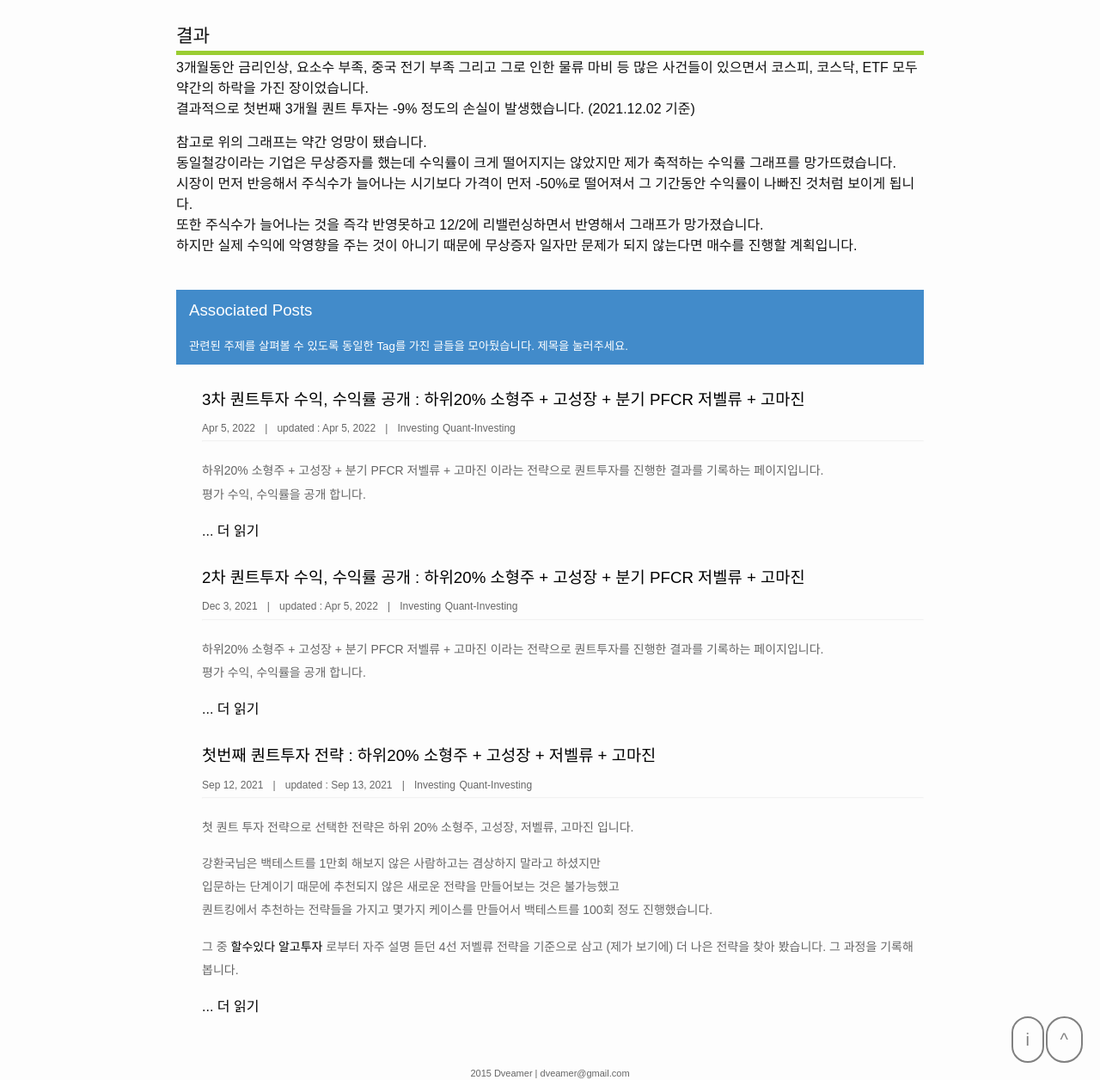
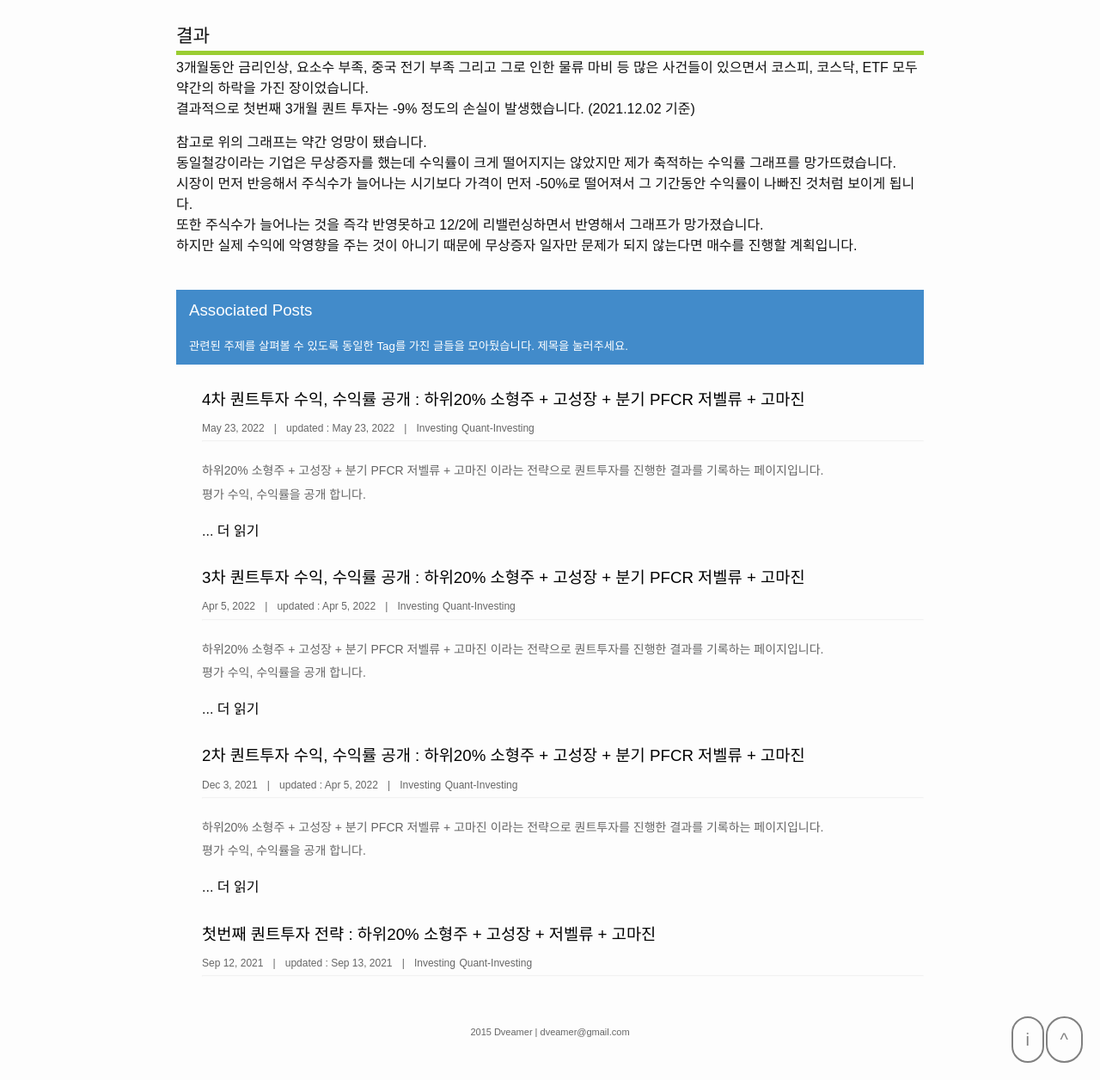
Before and after one commit to dveamer/dveamer.github.io, a Jekyll site: the page built from _posts/Investing/2021-09-12-MyFirstStrategyResult.md, in a window 1280 px wide and 1400 px high, scrolled down 2633 px, cut to the strip 144-1400 px from the top of the window. Shown: the whole strip at 86% size. Built offline with Jekyll 4.4.1, drawn with Linux system fonts in a browser that asks for light colours; some of the changed lines change nothing that is shown.

Commit message:
homepage

```diff
--- a/_posts/Investing/2022-04-05-MyThirdQuantInvestingResult.md
+++ b/_posts/Investing/2022-04-05-MyThirdQuantInvestingResult.md
@@ -77,14 +77,21 @@
 아래 수익률 현황은 매수, 매도 수수료 같은 비용 계산을 포함하지 않은 정보입니다. 또한 실제와 약간의 오차가 있을 수 있습니다.
 
 
-<iframe src="https://docs.google.com/spreadsheets/d/e/2PACX-1vRHclJcL_QjTWm0g7gGzg-zn501Naf9ooeW5baGNkW86TSpbHulGFBWhZr77I9qk_HN7apM5oJSyUOg/pubhtml?gid=1967941242&amp;single=true&amp;widget=true&amp;headers=false" style="width:100%;min-height:700px;max-height:2200px;"></iframe>
+<iframe src="https://docs.google.com/spreadsheets/d/e/2PACX-1vRHclJcL_QjTWm0g7gGzg-zn501Naf9ooeW5baGNkW86TSpbHulGFBWhZr77I9qk_HN7apM5oJSyUOg/pubhtml?gid=136611245&single=true" style="width:100%;min-height:700px;max-height:2200px;"></iframe>
 <!--ads-->
 
 ## 수익률 그래프
 
 2,000만원 투자금 추가로 인해 그래프가 망가져서 2021.04.01~04.03 의 정보는 그래프에서 누락시켰습니다.
 
-<iframe src="https://docs.google.com/spreadsheets/d/e/2PACX-1vRHclJcL_QjTWm0g7gGzg-zn501Naf9ooeW5baGNkW86TSpbHulGFBWhZr77I9qk_HN7apM5oJSyUOg/pubhtml?gid=1631942239&single=true" style="width:100%;min-height:500px;max-height:2200px;"></iframe>
+<iframe src="https://docs.google.com/spreadsheets/d/e/2PACX-1vRHclJcL_QjTWm0g7gGzg-zn501Naf9ooeW5baGNkW86TSpbHulGFBWhZr77I9qk_HN7apM5oJSyUOg/pubhtml?gid=536525309&single=true" style="width:100%;min-height:500px;max-height:8000px;"></iframe>
 
+## 결과
 
-<iframe src="https://docs.google.com/spreadsheets/d/e/2PACX-1vRHclJcL_QjTWm0g7gGzg-zn501Naf9ooeW5baGNkW86TSpbHulGFBWhZr77I9qk_HN7apM5oJSyUOg/pubhtml?gid=1057887183&single=true" style="width:100%;min-height:500px;max-height:5000px;"></iframe>
+4/1(금) 리밸런싱 후 이틀간 6%의 수익률을 거뒀지만
+4/5(화) 투자금 추가와 재 리밸런싱 후 바로 마이너스의 수익률을 가졌습니다.
+
+처음에는 재 리밸린성의 종목들이 잘못되었을까를 의심했었는데 첫 리밸런싱 때의 종목들을 추적해보니 그 종목들도 4/5(화)부터 수익률이 내려가기 시작했다는 것을 알수  있었습니다. 결국 코스닥, 코스피처럼 전반적인 하락장의 영향이었던 것 같습니다.
+
+다만, 인플레이션, 금리인상, 러시아-우크라이나 전쟁 그리고 식료품 부족예상 등 다양한 악재 속에서
+미국주식이나 국내IT 주식들이 10% 이상씩 간혹가다가 몇몇 주식은 40%씩 떨어질 때 -3.6% 정도라면 잘 견딘 것 같습니다.
--- /dev/null
+++ b/_posts/Investing/2022-05-23-MyForthQuantInvestingResult.md
@@ -0,0 +1,80 @@
+---
+layout: post
+title:  "4차 퀀트투자 수익, 수익률 공개 : 하위20% 소형주 + 고성장 + 분기 PFCR 저벨류 + 고마진"
+date: 2022-05-23 00:00:00
+lastmod: 2022-05-23 00:00:00
+categories: Investing
+tags: Investing Quant-Investing
+hidden: true
+published: true
+---
+
+하위20% 소형주 + 고성장 + 분기 PFCR 저벨류 + 고마진 이라는 전략으로 퀀트투자를 진행한 결과를 기록하는 페이지입니다.
+평가 수익, 수익률을 공개 합니다.
+
+<!--more-->
+
+google spreadsheet 의 googlefinance 기능을 이용했기 때문에 실시간 현재가를 출력하지 않습니다.
+주식시장이 종료되고 난 후 넉넉히 시간을 두고 오후 4시 40분 이후에 확인하는 것이 좋습니다.
+
+## 투자 전략
+
+  * 전략 : 하위20% 소형주 + 고성장 + 분기 PFCR 저벨류 + 고마진
+  * 리밸런싱 주기 : 분기별(3/31, 5/31, 8/31, 11/30)
+  * 종목 개수 : 20 종목
+  * 제외 업종 : 해외본사(중국기업 등), 스팩, 금융, 지주사 업종
+  * 거래정지시 손실처리율 : 100%
+  * 수수료 + 슬리피지 : 1%
+
+## 백테스트 결과
+
+  * 백테스트 툴 : [퀀트킹](http://www.quantking.co.kr)
+  * 백테스트 기간 : 14개년 (2008~2022)
+
+|연평균 수익률|월평균 수익률|누적 수익률|MDD|거래정지 종목수|
+|---:|---:|---:|---:|---:|
+|49.2%|3.7%|27,110.6%|35.5|1|
+
+
+## 변경 사항
+
+### 매수 시기
+
+많은 기업들이 5월 16일 이미 1분기 공시를 완료한 것을 확인했고 5월 22일 퀀트킹 기준으로도 96.7%의 실적 업데이트가 완료된 상황이라 이른 시기에 리밸런싱을 시작했습니다.
+
+### 매수 제외 기업
+
+기존에는 1년치 공시자료를 기준으로 확인을 했지만 전환사채를 좀 더 제대로 식별하고자 5년치의 공시자료를 기준으로 확인했습니다.
+
+그 결과 유상증자(1곳), 전환사채(6곳), 자기주식처분(1곳) 이 발견되어 매수대상에서 제외했습니다.
+
+5년치 공시자료로 조사를 하다보니
+전환사채가 존재함에도 불구하고 2차 리밸런싱 때 투자했고 14%의 수익을 냈던 회사 1곳이 발견됐습니다.
+그 때는 1년치 공시자료로만 조사하다보니 유효한 전환사채가 있는 것을 발견못했고 투자했으나 수익은 본 셈이었습니다.
+게다가 전환사채의 마지막 전환 가능날짜가 2020.06.11 로 이번 리밸런싱 후 곧 주식으로 전환 기회는 마감되는 것으로 보여졌습니다.
+
+고민이 많이 되었지만 채권자가 주식으로 전환할 가능성은 존재하고
+계산해보니 (제대로 한것인지 모르겠지만) 현재 주식가격으로 전환시 얻는 금액과 만기보장수익률에 의한 금액을 비교해보니 전환시 얻는 금액이 2억정도 높은 것으로 보여 해당 기업은 리스크가 높은 것으로 판단하고 제외 했습니다.
+
+### 5일간 평균거래대금
+
+지난 번에는 5일간 평균거래대금이 0.5억 이상인 건들만 대상으로 했지만
+이번에는 0.1억 이상인 건들을 대상으로 했습니다. 사실 이 기준은 500만원 투자 기준으로 잡은 것인데 2,500만원 투자로 변경하면서 기준 변경을 못한 상황입니다.
+매수 과정에서 시간이 크게 지체된 건은 없어서 추후 매도 시에도 큰 문제는 없을 것으로 생각하고 있습니다.
+
+## 종목별 수익률 현황
+
+아래 수익률 현황은 매수, 매도 수수료 같은 비용 계산을 포함하지 않은 정보입니다. 또한 실제와 약간의 오차가 있을 수 있습니다.
+
+
+<iframe src="https://docs.google.com/spreadsheets/d/e/2PACX-1vRHclJcL_QjTWm0g7gGzg-zn501Naf9ooeW5baGNkW86TSpbHulGFBWhZr77I9qk_HN7apM5oJSyUOg/pubhtml?gid=1967941242&amp;single=true&amp;widget=true&amp;headers=false" style="width:100%;min-height:700px;max-height:2200px;"></iframe>
+<!--ads-->
+
+## 수익률 그래프
+
+투자금 추가가 없는 관계로 그래프는 지난 투자와 이어서 작성합니다.
+
+<iframe src="https://docs.google.com/spreadsheets/d/e/2PACX-1vRHclJcL_QjTWm0g7gGzg-zn501Naf9ooeW5baGNkW86TSpbHulGFBWhZr77I9qk_HN7apM5oJSyUOg/pubhtml?gid=1631942239&single=true" style="width:100%;min-height:500px;max-height:2200px;"></iframe>
+
+
+<iframe src="https://docs.google.com/spreadsheets/d/e/2PACX-1vRHclJcL_QjTWm0g7gGzg-zn501Naf9ooeW5baGNkW86TSpbHulGFBWhZr77I9qk_HN7apM5oJSyUOg/pubhtml?gid=1057887183&single=true" style="width:100%;min-height:500px;max-height:5000px;"></iframe>
```
